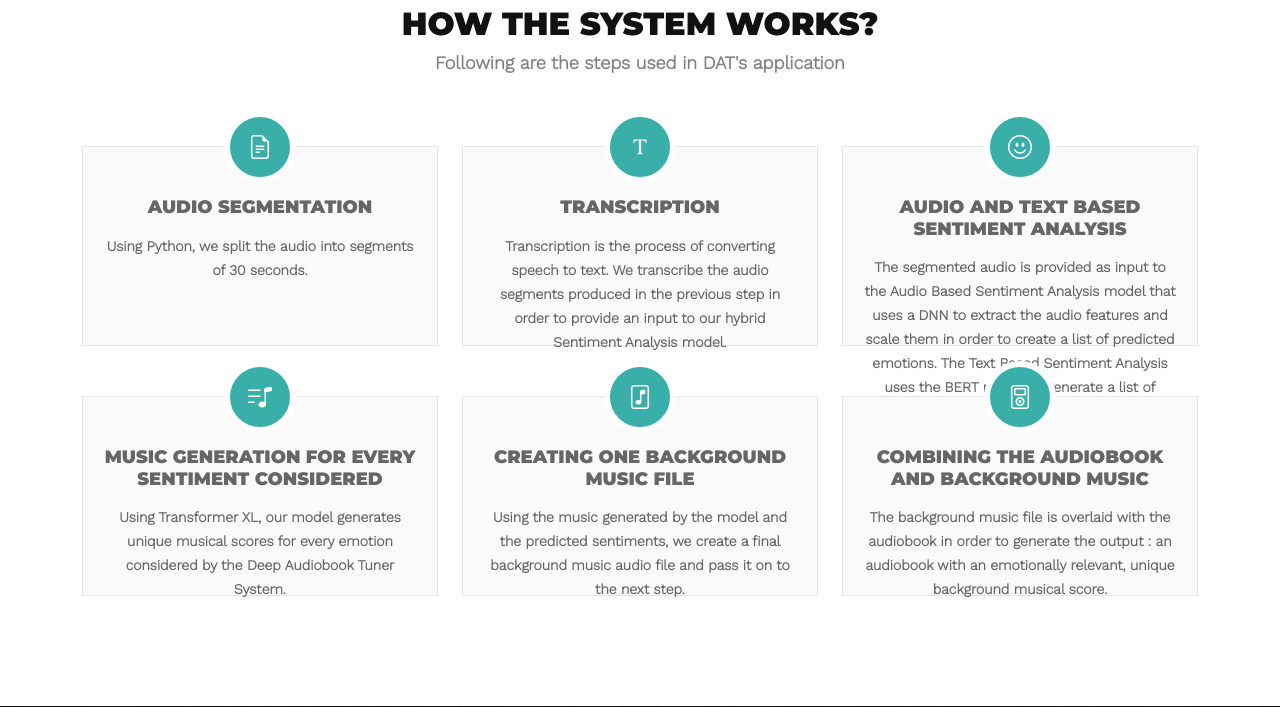
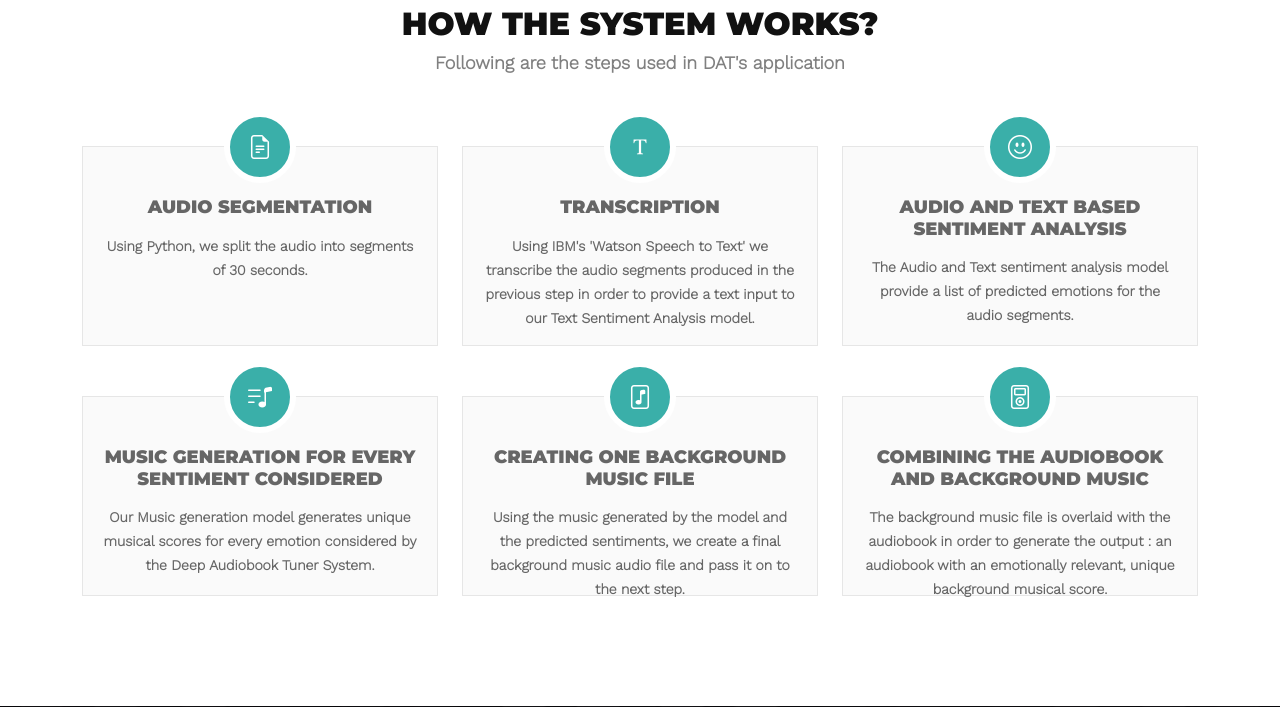
Before and after one commit to jendcruz22/DeepAudiobookTunerApp, a Flask app: page / in a window 1280 px wide. Shown: the part 1624-2331 px from the top of the page. Run offline with Flask 2, Linux system fonts and the light colour scheme; parts of the project's set-up code (start-up, migrations or seed data) failed here and were passed over; some libraries are stand-ins or nearby versions.

Commit message:
updated: about section

```diff
--- a/templates/index.html
+++ b/templates/index.html
@@ -133,8 +133,8 @@
             <div class="box">
               <div class="icon"><i class="bi bi-fonts"></i></div>
               <h4 class="title">Transcription</h4>
-              <p class="description">Transcription is the process of converting speech to text. We transcribe the audio
-                segments produced in the previous step in order to provide an input to our hybrid Sentiment Analysis model.</p>
+              <p class="description">Using IBM's 'Watson Speech to Text' we transcribe the audio
+                segments produced in the previous step in order to provide a text input to our Text Sentiment Analysis model.</p>
             </div>
           </div>
 
@@ -142,10 +142,7 @@
             <div class="box">
               <div class="icon"><i class="bi bi-emoji-smile"></i></div>
               <h4 class="title">Audio and Text based sentiment analysis</h4>
-              <p class="description">The segmented audio is provided as input to the Audio Based Sentiment Analysis model that uses a DNN to
-                extract the audio features and scale them in order to create a list of predicted emotions.
-                The Text Based Sentiment Analysis uses the BERT model to generate a list of predicted emotions.
-                The emotions predicted by both models are averaged out in order to generate a final list of emotions</p>
+              <p class="description">The Audio and Text sentiment analysis model provide a list of predicted emotions for the audio segments.</p>
             </div>
           </div>
 
@@ -153,7 +150,7 @@
             <div class="box">
               <div class="icon"><i class="bi bi-music-note-list"></i></div>
               <h4 class="title">Music Generation for every sentiment considered</h4>
-              <p class="description">Using Transformer XL, our model generates unique musical scores for every emotion considered
+              <p class="description">Our Music generation model generates unique musical scores for every emotion considered
                 by the Deep Audiobook Tuner System.</p>
             </div>
           </div>
```
